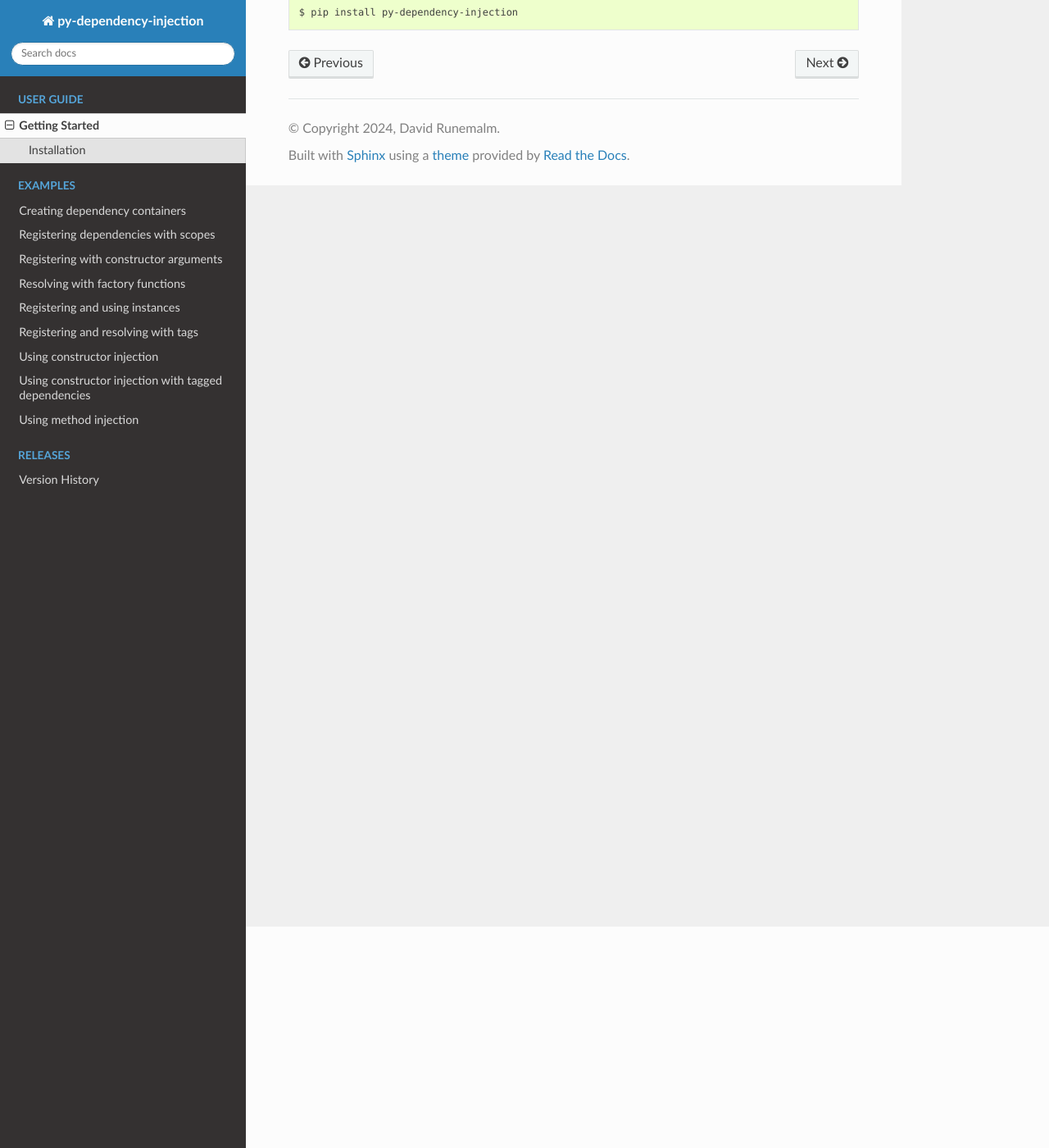
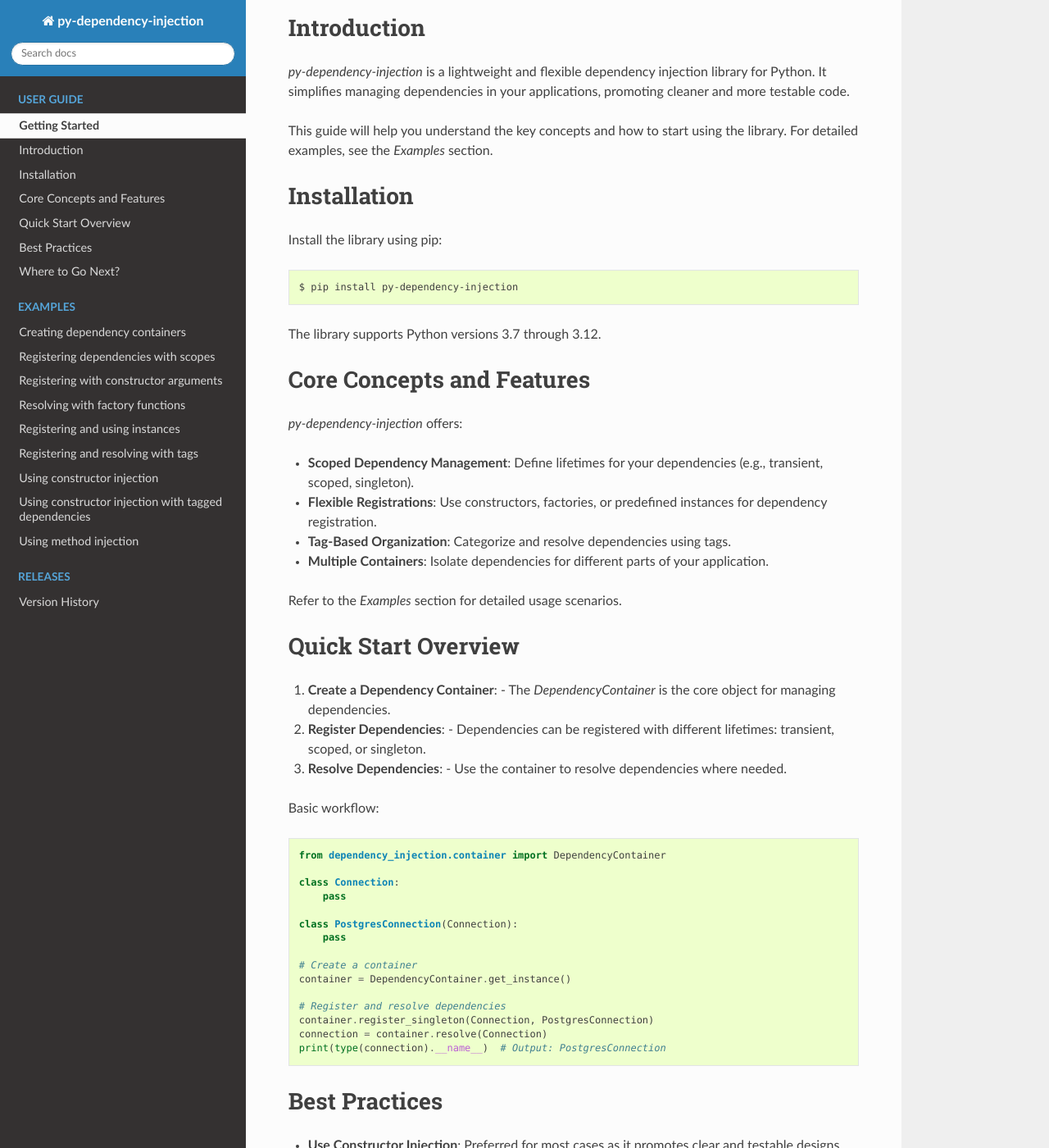
Before and after one commit to runemalm/py-dependency-injection, a Sphinx documentation site: the page built from docs/userguide.rst, in a window 1280 px wide and 1400 px high, scrolled down 270 px. Shown: the whole window at 82% size. Built offline with Sphinx 7.4.7 and the Read the Docs theme 3.1.0, drawn with Linux system fonts in a browser that asks for light colours; some of the changed text lies outside the part shown.

Commit message:
Extend user guide.

```diff
--- a/docs/userguide.rst
+++ b/docs/userguide.rst
@@ -2,9 +2,91 @@
 Getting Started
 ###############
 
+.. note::
+    `py-dependency-injection` has transitioned to beta! Features are now stable and ready for broader testing. Feedback is encouraged to help refine the library for its final release.
+
+############
+Introduction
+############
+
+`py-dependency-injection` is a lightweight and flexible dependency injection library for Python. It simplifies managing dependencies in your applications, promoting cleaner and more testable code.
+
+This guide will help you understand the key concepts and how to start using the library. For detailed examples, see the `Examples` section.
+
+############
 Installation
----------------
+############
 
-Install using `pip <http://pypi.python.org/pypi/pip/>`_::
+Install the library using pip:
+
+.. code-block:: bash
 
     $ pip install py-dependency-injection
+
+The library supports Python versions 3.7 through 3.12.
+
+##########################
+Core Concepts and Features
+##########################
+
+`py-dependency-injection` offers:
+
+- **Scoped Dependency Management**: Define lifetimes for your dependencies (e.g., transient, scoped, singleton).
+- **Flexible Registrations**: Use constructors, factories, or predefined instances for dependency registration.
+- **Tag-Based Organization**: Categorize and resolve dependencies using tags.
+- **Multiple Containers**: Isolate dependencies for different parts of your application.
+
+Refer to the `Examples` section for detailed usage scenarios.
+
+####################
+Quick Start Overview
+####################
+
+1. **Create a Dependency Container**:
+   - The `DependencyContainer` is the core object for managing dependencies.
+
+2. **Register Dependencies**:
+   - Dependencies can be registered with different lifetimes: transient, scoped, or singleton.
+
+3. **Resolve Dependencies**:
+   - Use the container to resolve dependencies where needed.
+
+Basic workflow:
+
+.. code-block:: python
+
+    from dependency_injection.container import DependencyContainer
+
+    class Connection:
+        pass
+
+    class PostgresConnection(Connection):
+        pass
+
+    # Create a container
+    container = DependencyContainer.get_instance()
+
+    # Register and resolve dependencies
+    container.register_singleton(Connection, PostgresConnection)
+    connection = container.resolve(Connection)
+    print(type(connection).__name__)  # Output: PostgresConnection
+
+##############
+Best Practices
+##############
+
+- **Use Constructor Injection**: Preferred for most cases as it promotes clear and testable designs.
+- **Leverage Tags for Organization**: Group dependencies logically using tags.
+- **Choose the Right Scope**: Use scoped or singleton lifetimes to optimize performance and resource usage.
+- **Keep Dependencies Decoupled**: Avoid tightly coupling your components to the container.
+- **Isolate Contexts with Containers**: Use multiple containers to manage dependencies for separate modules or contexts.
+
+#################
+Where to Go Next?
+#################
+
+- **Examples**:
+  Explore detailed examples of how to register, resolve, and manage dependencies effectively in the `Examples` section.
+
+- **Community and Support**:
+  Join our community on GitHub to ask questions, report issues, or contribute to the project.
```
